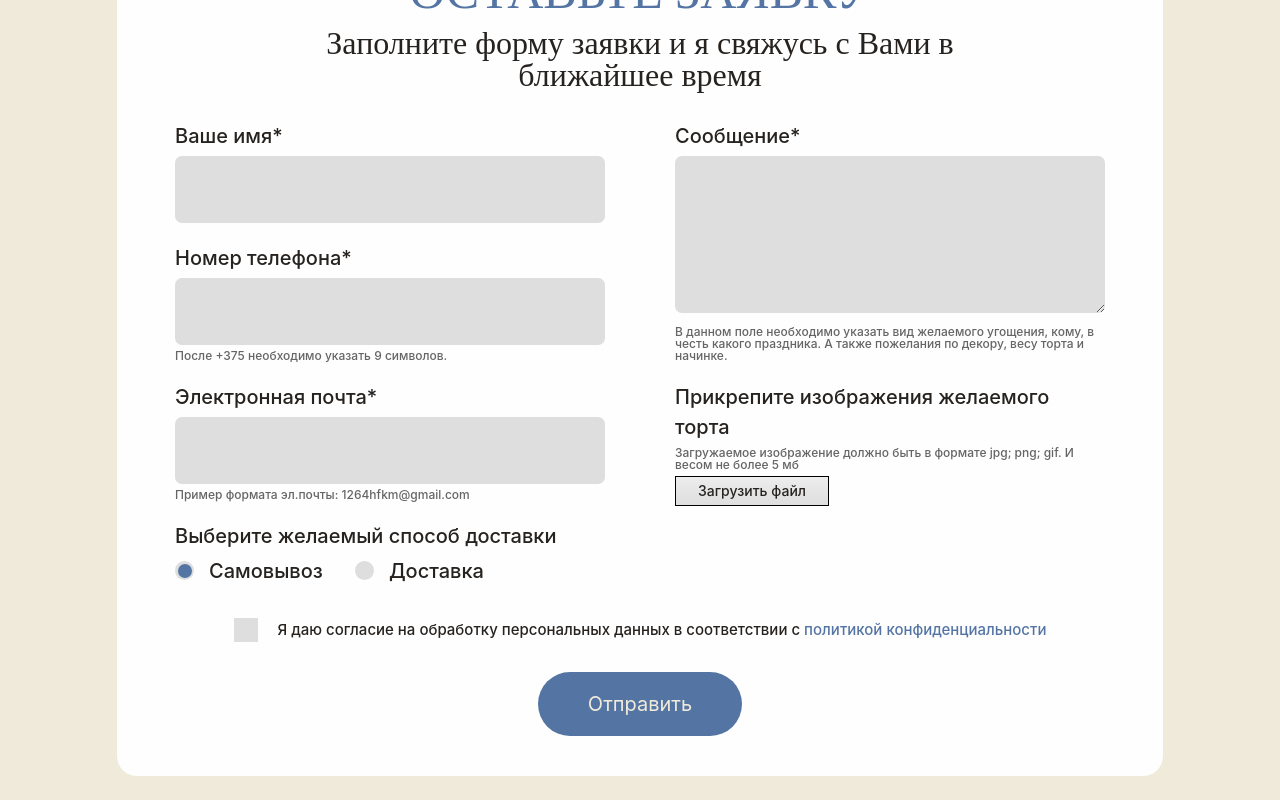
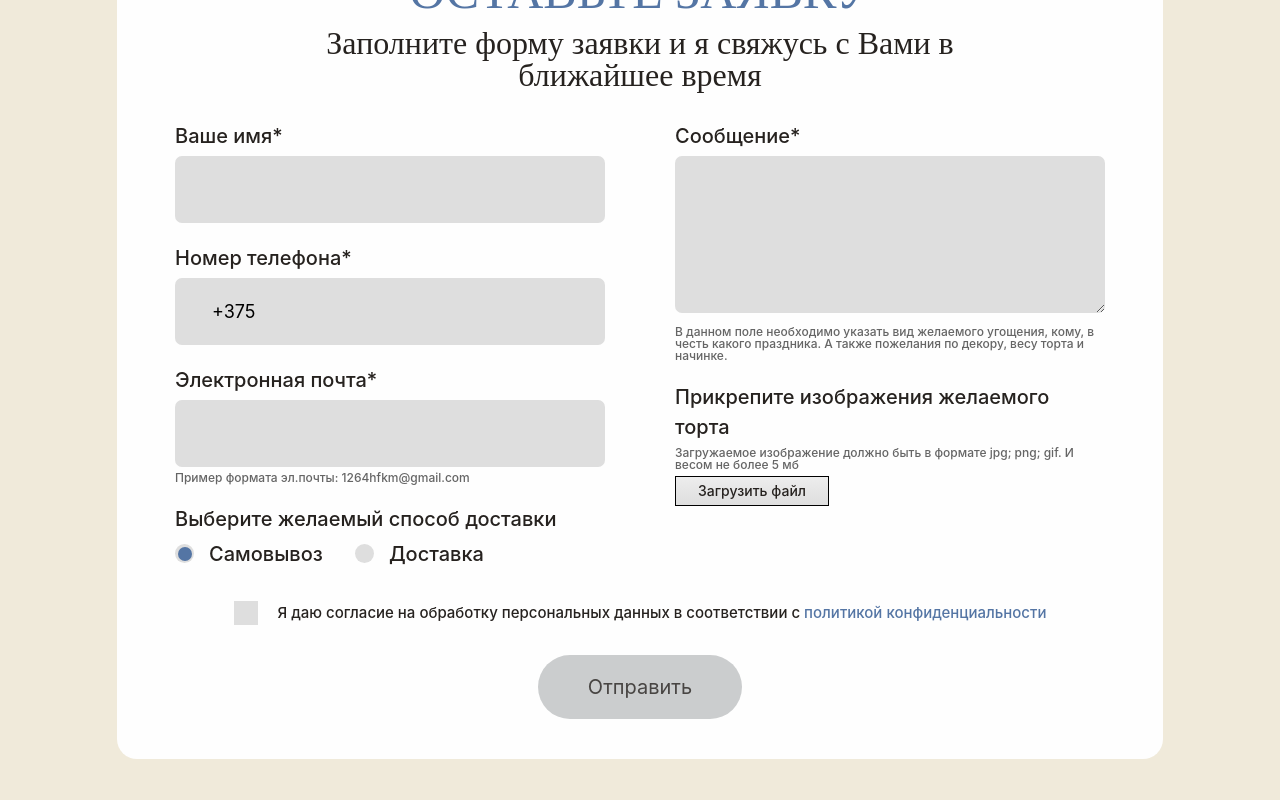
Before and after one commit to MashSHliapa/cakes, a React (Vite) app: page /cakes/pies in a window 1280 px wide. Shown: the part 2220-3020 px from the top of the page. Built offline with nearby package versions, Linux system fonts and the light colour scheme; a web font is replaced by a local one.

Commit message:
feat(form) add form validation

```diff
--- a/src/pages/Form/Form.scss
+++ b/src/pages/Form/Form.scss
@@ -510,3 +510,8 @@ textarea.form__input {
 .form * {
   outline: none;
 }
+
+.disabled {
+  background-color: rgb(203, 205, 206);
+  color: #484543;
+}
--- a/src/pages/Form/Form.tsx
+++ b/src/pages/Form/Form.tsx
@@ -1,9 +1,54 @@
 import { useState } from 'react';
+import { useForm } from 'react-hook-form';
+import { yupResolver } from '@hookform/resolvers/yup';
+import * as Yup from 'yup';
 import { Title } from '../../components/Title/Title';
+import { UserModalDataType } from '../../types/interfaces';
 import mail from '../../components/icons/mail.png';
 import './Form.scss';
 
 export function Form() {
+  const nameValidation = Yup.string()
+    .required('Обязательное для заполнения поле')
+    .matches(/^(?:[^ ]|$)/, 'Первым символом не может быть пробел')
+    .matches(/^(?:\s*[a-zа-яё]+(?:-[a-zа-яё]+)?(?:\s+[a-zа-яё]+(?:-[a-zа-яё]+)?)?)?$/iu, 'Некорректная запись')
+    .max(30, 'Число символов должно быть не более 30');
+
+  const phoneValidation = Yup.string()
+    .required('Обязательное для заполнения поле')
+    .length(13, 'После +375 необходимо указать 9 символов.');
+
+  const emailValidation = Yup.string()
+    .required('Обязательное для заполнения поле')
+    .matches(/^([a-zA-Z0-9._%-]+@[a-zA-Z0-9.-]+\.[a-zA-Z]{2,})$/, 'Некорректный email')
+    .matches(/^(?!\.)(?!.*\.\.)/, 'Некорректный email');
+
+  const messageValidation = Yup.string()
+    .required('Обязательное для заполнения поле')
+    .matches(/^[а-яА-Яa-zA-Z0-9\s.,!?()/\\+«»'"‘“’”:;&$#№<>-]*$/, 'Введен недопустимый символ')
+    .matches(/^(?:[^ ]|$)/, 'Первым символом не может быть пробел')
+    .max(250, 'Число символов должно быть не более 250');
+
+  const agreementValidation = Yup.boolean().oneOf([true], 'Обязательное для заполнения поле');
+
+  const scheme = Yup.object().shape({
+    name: nameValidation,
+    phone: phoneValidation,
+    email: emailValidation,
+    text: messageValidation,
+    agreement: agreementValidation,
+  });
+
+  const {
+    // handleSubmit,
+    register,
+    // reset,
+    formState: { errors, isValid, isDirty },
+  } = useForm<UserModalDataType>({
+    mode: 'onChange',
+    resolver: yupResolver(scheme),
+  });
+
   const [previewUrl, setPreviewUrl] = useState<string | null>(null);
 
   const handleFileChange = (event: React.ChangeEvent<HTMLInputElement>) => {
@@ -15,6 +60,29 @@ export function Form() {
       };
       reader.readAsDataURL(file);
     }
+  };
+
+  const [phone, setPhone] = useState('+375');
+
+  const handleInputPhoneFrom5 = (event: React.ChangeEvent<HTMLInputElement>) => {
+    const inputValue = event.target.value;
+    const cursorPosition = event.target.selectionStart;
+
+    // Если поле пустое, устанавливаем '+375'
+    if (inputValue.length === 0 || inputValue.length <= 4) {
+      setPhone('+375');
+    } else if (cursorPosition as number <= 4) {
+      event.preventDefault();
+    } else {
+      const newValue = inputValue.slice(0, 4) + inputValue.slice(4).replace(/[^0-9]/g, '');
+      setPhone(newValue);
+      console.log(newValue);
+    }
+  };
+
+  const handleChange = (event: React.ChangeEvent<HTMLInputElement>) => {
+    handleInputPhoneFrom5(event);
+    register('phone').onChange(event);
   };
 
   return (
@@ -29,29 +97,46 @@ export function Form() {
           </div>
           <h2 className="form__title">Заполните форму заявки и я свяжусь с Вами в ближайшее время</h2>
           <div className="form__form">
-            <form id="form" autoComplete="off" className="form__body" onSubmit={() => ({})}>
+            <form
+              action="#"
+              method="POST"
+              id="form"
+              // autoComplete="off"
+              className="form__body"
+              onSubmit={() => ({})}
+            >
               <div className="form__row">
                 <div className="form__column">
                   <div className="form__item">
                     <label htmlFor="name" className="form__label">
                       Ваше имя*
                     </label>
-                    <input type="text" name="name" id="name" className="form__input" required />
+                    <input type="text" id="name" className="form__input" required {...register('name')} />
+                    {errors.name && <div className="form__error">{errors.name.message}</div>}
                   </div>
 
                   <div className="form__item">
                     <label htmlFor="phone" className="form__label">
                       Номер телефона*
                     </label>
-                    <input type="phone" name="phone" id="phone" className="form__input" required />
-                    <div className="form__hint">После +375 необходимо указать 9 символов.</div>
+                    <input
+                      type="phone"
+                      id="phone"
+                      className="form__input"
+                      required
+                      value={phone}
+                      {...register('phone')}
+                      onChange={handleChange}
+                    />
+                    {errors.phone && <div className="form__error">{errors.phone.message}</div>}
                   </div>
 
                   <div className="form__item">
                     <label htmlFor="email" className="form__label">
                       Электронная почта*
                     </label>
-                    <input type="email" id="email" name="email" className="form__input" required />
+                    <input type="email" id="email" className="form__input" required {...register('email')} />
+                    {errors.email && <div className="form__error">{errors.email.message}</div>}
                     <div className="form__hint">Пример формата эл.почты: 1264hfkm@gmail.com</div>
                   </div>
 
@@ -64,9 +149,9 @@ export function Form() {
                             id="optionPickup"
                             defaultChecked
                             type="radio"
-                            name="option"
                             value="pickup"
                             className="options__default-button"
+                            {...register('option')}
                           />
                           <span className="options__new-button"></span>
                           Самовывоз
@@ -77,9 +162,9 @@ export function Form() {
                           <input
                             id="optionDelivery"
                             type="radio"
-                            name="option"
                             value="delivery"
                             className="options__default-button"
+                            {...register('option')}
                           />
                           <span className="options__new-button"></span>
                           Доставка
@@ -93,7 +178,8 @@ export function Form() {
                     <label htmlFor="text" className="form__label">
                       Сообщение*
                     </label>
-                    <textarea name="text" id="text" className="form__input" required></textarea>
+                    <textarea id="text" className="form__input" {...register('text')} required></textarea>
+                    {errors.text && <div className="form__error">{errors.text.message}</div>}
                     <div className="form__hint">
                       В данном поле необходимо указать вид желаемого угощения, кому, в честь какого праздника. А также
                       пожелания по декору, весу торта и начинке.
@@ -107,12 +193,13 @@ export function Form() {
                         <input
                           accept=".jpg, .jpeg, .png, .gif, webp"
                           type="file"
-                          name="image"
                           id="image"
                           className="file__input"
                           onChange={handleFileChange}
                         />
+                        {errors.file && <div className="form__error">{errors.file.message}</div>}
                         {previewUrl && <img className="file__preview" src={previewUrl} alt="Preview" />}
+
                         <div className="form__hint">
                           Загружаемое изображение должно быть в формате jpg; png; gif. И весом не более 5 мб
                         </div>
@@ -129,10 +216,10 @@ export function Form() {
                   <label htmlFor="agreement" className="agreement__label">
                     <input
                       type="checkbox"
-                      name="agreement"
                       id="agreement"
                       className="agreement__default-button"
                       required
+                      {...register('agreement')}
                     />
                     <span className="agreement__new-button"></span>
                     <span>
@@ -142,11 +229,20 @@ export function Form() {
                   </label>
                 </div>
               </div>
-              <div className="form__button-wrapper">
-                <button type="submit" className="form__button">
-                  Отправить
-                </button>
-              </div>
+
+              {isValid && isDirty ? (
+                <div className="form__button-wrapper">
+                  <button type="submit" className="form__button">
+                    Отправить
+                  </button>
+                </div>
+              ) : (
+                <div className="form__button-wrapper">
+                  <button type="submit" className="form__button disabled" disabled>
+                    Отправить
+                  </button>
+                </div>
+              )}
             </form>
           </div>
         </div>
--- a/src/types/interfaces.ts
+++ b/src/types/interfaces.ts
@@ -25,7 +25,9 @@ export interface IPropsCakesPage {
 export interface UserModalDataType {
   name: string;
   email: string;
-  phone: string;
+  phone: number;
+  option: string;
   text: string;
+  file: string;
   agreement: boolean;
 }
```
